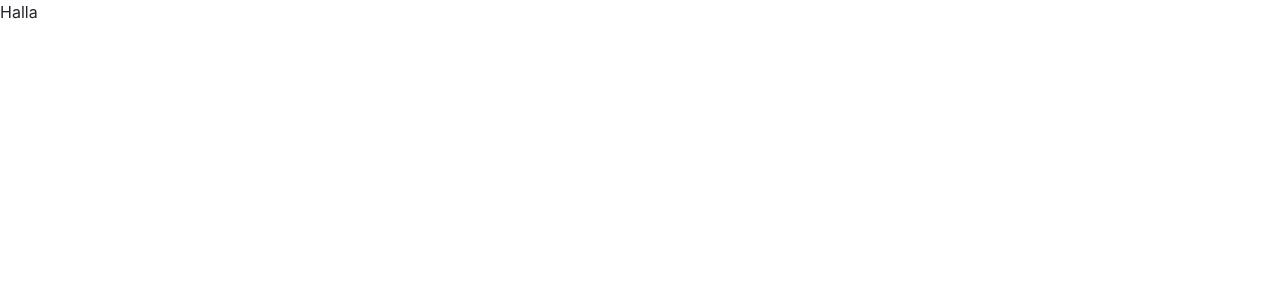
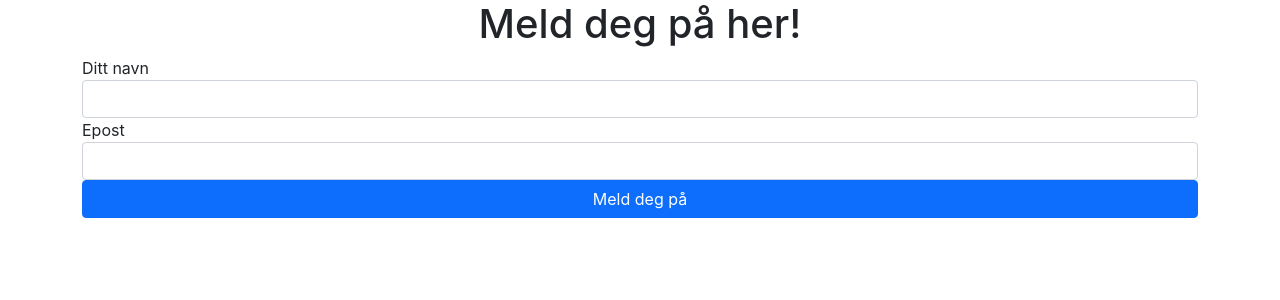
Before and after one commit to taraldga/simpleracer, a Next.js app in the folder frontend/: page /races/join in a window 1280 px wide. Shown: the top 300 px of the page. Built offline with nearby package versions, Linux system fonts and the light colour scheme.

Commit message:
feat: legg til sign up (om enn ganske stygg)

```diff
--- a/frontend/models/Race.ts
+++ b/frontend/models/Race.ts
@@ -1,7 +1,7 @@
 export interface ParticipantSerializer {
   id?: number;
   name: string;
-  race: 1 | 2;
+  race: number;
   email: string;
   start_nr?: number;
 }
--- a/frontend/pages/races/join.tsx
+++ b/frontend/pages/races/join.tsx
@@ -1,14 +1,61 @@
 import { useRouter } from "next/router"
+import { useForm } from "react-hook-form";
+import { useMutation } from "react-query";
+import { ParticipantSerializer } from "../../models/Race";
 
 
 export default function JoinRace() {
   const router = useRouter()
   const { rid } = router.query
+  const {
+    register,
+    handleSubmit,
+    formState: { errors },
+  } = useForm();
 
-  // {isLoading && <Spinner size="5em" />}
+  const mutation = useMutation(
+    (newParticipant: Partial<ParticipantSerializer>) => {
+      return fetch("http://localhost:8000/participants/", {
+        method: "POST",
+        headers: {
+          "Content-Type": "application/json",
+        },
+        body: JSON.stringify(newParticipant),
+      }).then(res => res.json());
+    },
+    {
+      onSuccess: (data: any) => {
+        // router.replace(`/races/race?rid=${data?.id}`);
+      },
+    }
+  );
+
+  const onSubmit = (data: Partial<ParticipantSerializer>) => {
+    data.race = parseInt(rid as string);
+    mutation.mutate(data);
+  };
 
   return (
-    <div>Halla</div>
+    <div className="container">
+    <h1 style={{ textAlign: "center" }}>Meld deg på her!</h1>
+
+    <form onSubmit={handleSubmit(onSubmit)}>
+      <label htmlFor="participantname" className="label">
+        Ditt navn
+      </label>
+      <input id="participantname" className="form-control" {...register("name")} />
+
+      <label htmlFor="participantemail" className="label">
+        Epost
+      </label>
+      <input
+        id="participantemail"
+        className="form-control"
+        {...register("email")}
+      />
+      <button className="btn btn-primary w-100">Meld deg på</button>
+    </form>
+  </div>
   )
 
 }
--- a/frontend/pages/races/new.tsx
+++ b/frontend/pages/races/new.tsx
@@ -30,7 +30,6 @@ export default function CreateRace() {
   );
 
   const onSubmit = (data: Partial<Race>) => {
-    console.log(mutation);
     mutation.mutate(data);
   };
 
--- a/frontend/pages/races/race.tsx
+++ b/frontend/pages/races/race.tsx
@@ -1,5 +1,6 @@
 import Link from "next/link";
 import { useRouter } from "next/router";
+import { useEffect } from "react";
 import { useQuery } from "react-query";
 import Spinner from "../../components/Spinner";
 import { Race } from "../../models/Race";
@@ -8,7 +9,7 @@ export default function RaceDetails() {
   const router = useRouter();
   const { rid } = router.query;
 
-  const { isLoading, error, data } = useQuery<Race>("allRaces", () =>
+  const { isLoading, error, data  } = useQuery<Race>(["allRaces", rid], () =>
     fetch(`http://localhost:8000/races/${rid}`).then((res) => res.json())
   );
 
@@ -19,7 +20,7 @@ export default function RaceDetails() {
         <div>
           <h1>{data.name}</h1>
           <h4>{data.description}</h4>
-          <Link href={`/races/join?=${data.id}`}>
+          <Link href={`/races/join?rid=${data.id}`}>
             <a className="btn btn-link">Bli med!</a>
           </Link>
           <div className="container">
```
